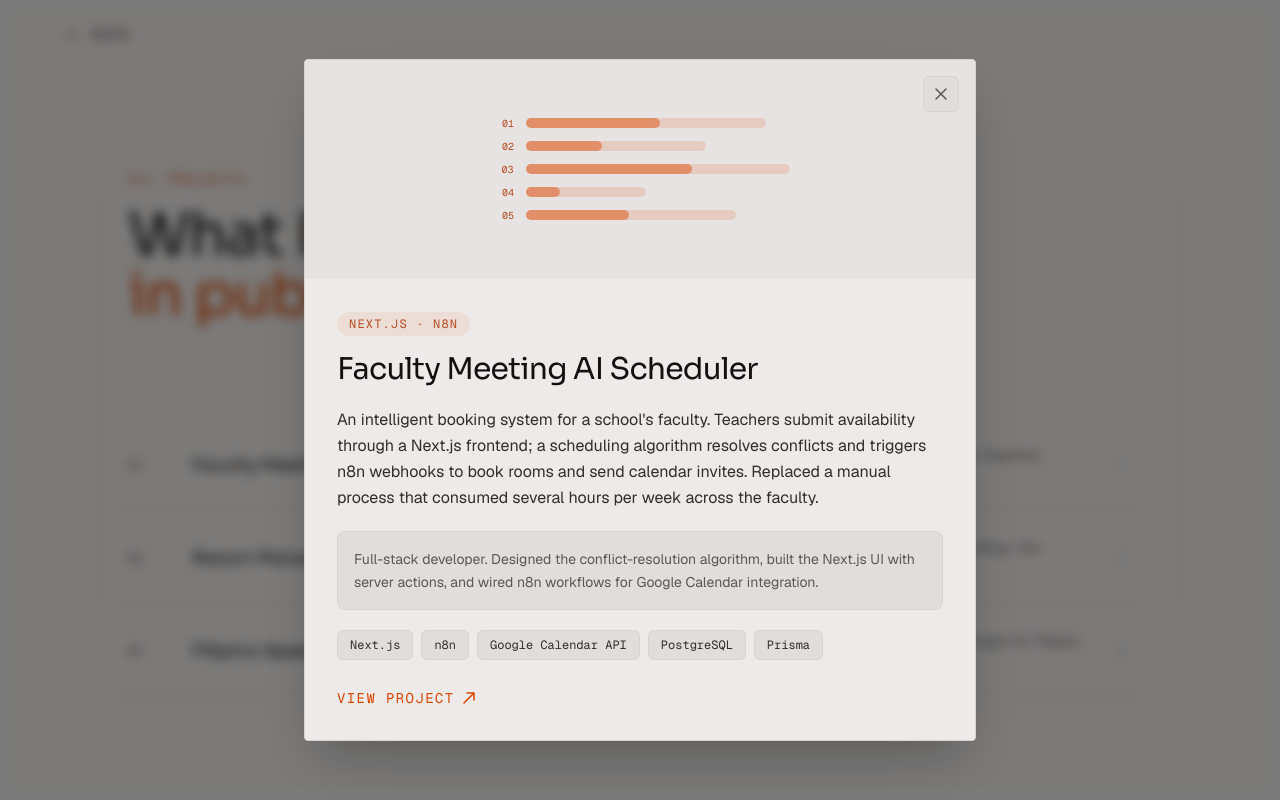
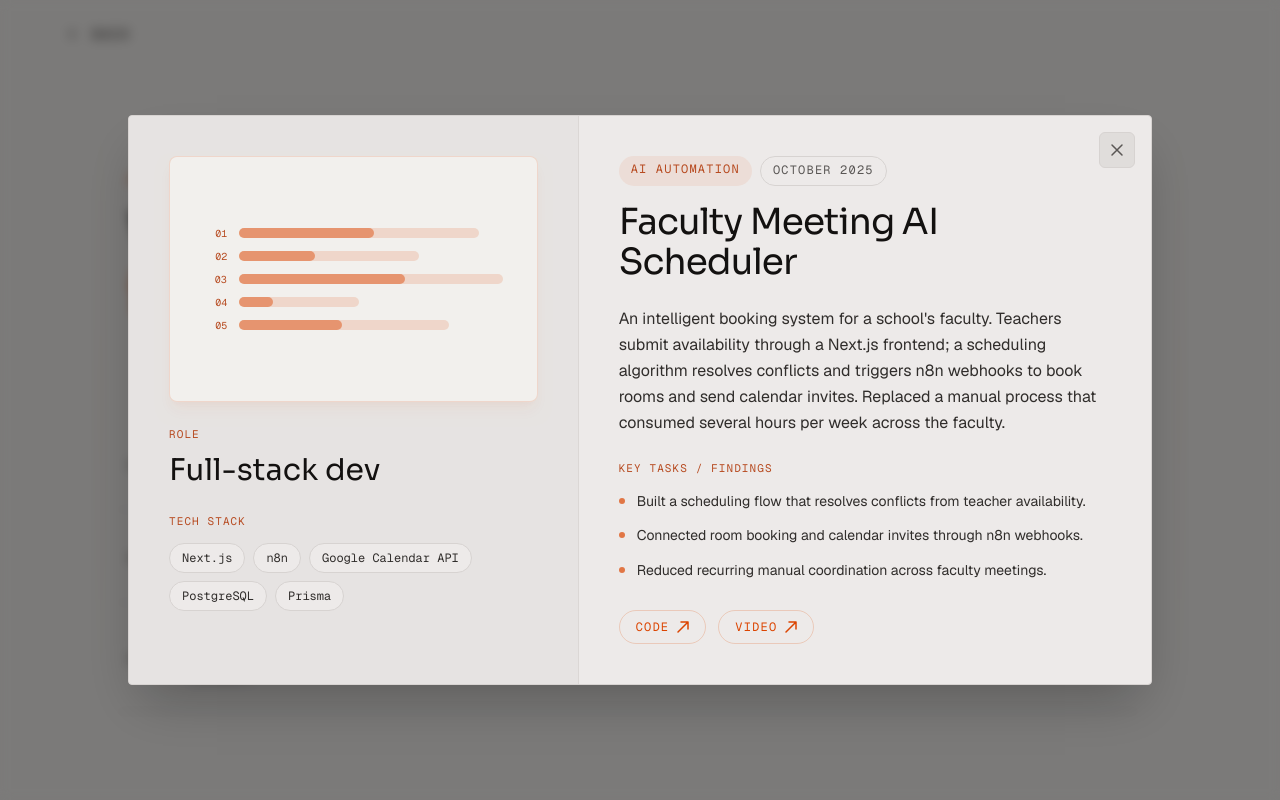
Before and after one commit to 03-Andrew/portfolio_v1, a Next.js app: page /projects in a window 1280 px wide. Both pictures are taken after a click on the button 628 px from the left and 465 px from the top of the page. Shown: the top 800 px of the page. Built offline with nearby package versions, Linux system fonts and the light colour scheme.

Commit message:
feat: enhance project and credential data structures, add new image fields and findings

```diff
--- a/app/components/ProjectModal.tsx
+++ b/app/components/ProjectModal.tsx
@@ -10,9 +10,21 @@ export interface ProjectData {
   description: string;
   shortDescription: string;
   role: string;
+  findings: string[];
+  links?: {
+    code?: string;
+    video?: string;
+    manuscript?: string;
+  };
   stack?: string[];
   visual?: "gantt" | "grid" | "wave";
 }
+
+const PROJECT_ACTIONS = [
+  { key: "code", label: "Code" },
+  { key: "video", label: "Video" },
+  { key: "manuscript", label: "Manuscript" },
+] as const;
 
 function Visual({ type }: { type: string }) {
   if (type === "gantt") {
@@ -124,6 +136,9 @@ export default function ProjectModal({
   const prefersReduced =
     typeof window !== "undefined" &&
     window.matchMedia("(prefers-reduced-motion: reduce)").matches;
+  const projectActions = PROJECT_ACTIONS.filter(
+    (action) => project.links?.[action.key]
+  );
 
   return (
     <div
@@ -147,7 +162,7 @@ export default function ProjectModal({
         aria-modal="true"
         aria-label={project.title}
         tabIndex={-1}
-        className="relative w-full max-w-2xl max-h-[90svh] overflow-y-auto rounded-sm bg-surface border border-border shadow-2xl outline-none"
+        className="relative w-full max-w-5xl max-h-[90svh] overflow-y-auto rounded-sm bg-surface border border-border shadow-2xl outline-none lg:grid lg:grid-cols-[minmax(300px,0.44fr)_minmax(0,0.56fr)]"
         style={{
           animation: prefersReduced
             ? "none"
@@ -165,8 +180,9 @@ export default function ProjectModal({
           </svg>
         </button>
 
-        {/* Visual header */}
-        <div className="flex items-center justify-center p-10 sm:p-14 bg-surface-elevated/50">
+        {/* Spec rail */}
+        <aside className="flex flex-col gap-6 bg-surface-elevated/50 p-6 sm:p-8 lg:border-r lg:border-border/70 lg:p-10">
+          <div className="flex aspect-[3/2] w-full max-w-[460px] items-center justify-center rounded-lg border border-orange/15 bg-canvas/70 p-8 shadow-lg shadow-orange/5">
             {project.visual ? (
               <Visual type={project.visual} />
             ) : (
@@ -176,48 +192,89 @@ export default function ProjectModal({
             )}
           </div>
 
-        {/* Content */}
-        <div className="p-6 sm:p-8 flex flex-col gap-5">
-          <div>
-            <span className="font-mono text-xs tracking-widest uppercase text-orange-muted bg-orange/8 px-3 py-1 rounded-full">
-              {project.tech}
-            </span>
-            <h2 className="font-heading text-2xl sm:text-3xl text-text-primary tracking-tight mt-4">
-              {project.title}
-            </h2>
-          </div>
-
-          <p className="text-text-secondary leading-relaxed">
-            {project.description}
-          </p>
-
-          <p className="text-sm text-text-muted leading-relaxed bg-surface-elevated rounded-lg p-4 border border-border">
+          <section className="flex flex-col gap-2">
+            <h3 className="font-mono text-[11px] uppercase leading-relaxed tracking-widest text-orange-muted">
+              Role
+            </h3>
+            <p className="font-heading text-2xl leading-tight text-text-primary sm:text-3xl">
               {project.role}
             </p>
+          </section>
 
           {project.stack && project.stack.length > 0 && (
+            <section className="flex flex-col gap-3">
+              <h3 className="font-mono text-[11px] uppercase leading-relaxed tracking-widest text-orange-muted">
+                Tech stack
+              </h3>
               <div className="flex flex-wrap gap-2">
                 {project.stack.map((s) => (
                   <span
                     key={s}
-                  className="font-mono text-xs px-3 py-1.5 rounded-md bg-surface-elevated text-text-secondary border border-border"
+                    className="rounded-ful border border-border bg-surface px-3 py-1.5 font-mono text-xs text-text-secondary rounded-full"
                   >
                     {s}
                   </span>
                 ))}
               </div>
+            </section>
           )}
+        </aside>
 
+        {/* Content */}
+        <div className="flex flex-col gap-6 p-6 sm:p-8 lg:p-10">
+          <div className="flex flex-col gap-4">
+            <div className="flex flex-wrap gap-2">
+              <span className="inline-block max-w-full rounded-full bg-orange/8 px-3 py-1 font-mono text-xs uppercase leading-relaxed tracking-widest text-orange-muted break-words">
+                {project.label}
+              </span>
+              <span className="inline-block max-w-full rounded-full border border-border px-3 py-1 font-mono text-xs uppercase leading-relaxed tracking-widest text-text-muted break-words">
+                {project.date}
+              </span>
+            </div>
+            <h2 className="font-heading text-2xl tracking-tight text-text-primary sm:text-3xl lg:text-4xl">
+              {project.title}
+            </h2>
+          </div>
+
+          <p className="max-w-[68ch] text-text-secondary leading-relaxed">
+            {project.description}
+          </p>
+
+          <section className="flex flex-col gap-3">
+            <h3 className="font-mono text-[11px] uppercase leading-relaxed tracking-widest text-orange-muted">
+              Key tasks / findings
+            </h3>
+            <ul className="grid gap-3">
+              {project.findings.map((finding) => (
+                <li
+                  key={finding}
+                  className="flex gap-3 text-sm leading-relaxed text-text-secondary"
+                >
+                  <span className="mt-2 h-1.5 w-1.5 shrink-0 rounded-full bg-orange/70" />
+                  <span>{finding}</span>
+                </li>
+              ))}
+            </ul>
+          </section>
+
+          {projectActions.length > 0 && (
+            <div className="flex flex-wrap gap-3 pt-1">
+              {projectActions.map((action) => (
                 <a
-            href="#"
-            onClick={(e) => e.preventDefault()}
-            className="inline-flex items-center gap-2 mt-2 text-orange hover:text-orange-bright transition-colors duration-200 font-mono text-sm tracking-widest uppercase w-fit"
+                  key={action.key}
+                  href={project.links?.[action.key]}
+                  target="_blank"
+                  rel="noopener noreferrer"
+                  className="inline-flex w-fit items-center gap-2 rounded-full border border-orange/20 px-4 py-2 font-mono text-xs uppercase tracking-widest text-orange transition-colors duration-200 hover:border-orange/45 hover:bg-orange/8 hover:text-orange-bright"
                 >
-            View project
+                  {action.label}
                   <svg width="12" height="12" viewBox="0 0 12 12" fill="none">
                     <path d="M1 11L11 1M11 1H4m7 0v7" stroke="currentColor" strokeWidth="1.5" strokeLinecap="round" strokeLinejoin="round" />
                   </svg>
                 </a>
+              ))}
+            </div>
+          )}
         </div>
       </div>
     </div>
--- a/app/data/credentials.ts
+++ b/app/data/credentials.ts
@@ -4,6 +4,10 @@ export interface CredentialData {
   type: "cert" | "award";
   date: string;
   skills: string[];
+  image?: {
+    src: string;
+    alt: string;
+  };
   verifyUrl?: string;
 }
 
@@ -14,7 +18,11 @@ export const credentials: CredentialData[] = [
     type: "cert",
     date: "Issued February 2026",
     skills: ["Networking", "Routing", "Switching", "Security", "TCP/IP", "VLAN", "WAN"],
-    verifyUrl: "https://www.credly.com/badges/",
+    image: {
+      src: "/ccna.png",
+      alt: "Cisco Certified Network Associate badge",
+    },
+    verifyUrl: "https://www.credly.com/badges/d4345091-0898-4bad-a36b-6095fe782e05/public_url",
   },
   {
     label: "2nd Place",
@@ -22,5 +30,10 @@ export const credentials: CredentialData[] = [
     date: "April 2024",
     type: "award",
     skills: ["Problem Solving", "Algorithms", "Competitive Programming"],
+    verifyUrl: "https://www.mcits.com/competitions/2024",
+    image: {
+      src: "/coding_cert.jpeg",
+      alt: "Certificate for 2nd place in MCITS 2024 Coding Competition",
+    }
   },
 ];
--- a/app/data/projects.ts
+++ b/app/data/projects.ts
@@ -9,9 +9,16 @@ export const projects: ProjectData[] = [
     description:
       "An intelligent booking system for a school's faculty. Teachers submit availability through a Next.js frontend; a scheduling algorithm resolves conflicts and triggers n8n webhooks to book rooms and send calendar invites. Replaced a manual process that consumed several hours per week across the faculty.",
     shortDescription:"AI scheduler for faculty meetings.",
-    role: "Full-stack developer. Designed the conflict-resolution algorithm, built the Next.js UI with server actions, and wired n8n workflows for Google Calendar integration.",
+    role: "Full-stack dev",
+    findings: [
+      "Built a scheduling flow that resolves conflicts from teacher availability.",
+      "Connected room booking and calendar invites through n8n webhooks.",
+      "Reduced recurring manual coordination across faculty meetings.",
+    ],
     stack: ["Next.js", "n8n", "Google Calendar API", "PostgreSQL", "Prisma"],
     visual: "gantt",
+    links: {code:"code", video:"video"},
+
   },
   {
     title: "Resort Management Platform",
@@ -21,7 +28,12 @@ export const projects: ProjectData[] = [
     description:
       "A management system handling the full resort workflow. The Django backend manages concurrent bookings with transactional integrity, room inventory, billing, and housekeeping assignments. The React frontend provides staff with fast, keyboard-driven workflows for front-desk operations.",
     shortDescription:"End-to-end resort management system that streamline resort processes.",
-    role: "Backend developer. Designed the relational data model, built REST APIs with Django REST Framework, handled concurrent booking logic, and built the React staff interface.",
+    role: "Backend dev",
+    findings: [
+      "Modeled rooms, bookings, billing, and housekeeping around staff workflows.",
+      "Handled concurrent reservations with transactional booking logic.",
+      "Built front-desk screens for faster day-to-day resort operations.",
+    ],
     stack: ["Django", "DRF", "React", "PostgreSQL", "Redis", "Docker"],
     visual: "grid",
   },
@@ -33,7 +45,12 @@ export const projects: ProjectData[] = [
     description:
       "A speech training application that uses OpenAI Whisper for Filipino speech-to-text, then scores pronunciation accuracy against native speaker models. Real-time feedback helps learners master tonal nuances that traditional language apps don't catch. The FastAPI pipeline processes audio, runs scoring algorithms, and returns detailed feedback in under 2 seconds.",
     shortDescription:"AI-powered speech coach for Filipino language learners.",
-    role: "AI integration engineer. Built the FastAPI pipeline connecting Whisper inference to the scoring engine, designed the feedback model, and built the React practice interface with waveform visualization.",
+    role: "AI integration engineer",
+    findings: [
+      "Connected Whisper transcription to a pronunciation scoring pipeline.",
+      "Returned actionable learner feedback from audio processing in under 2 seconds.",
+      "Designed waveform practice UI around repeated speech attempts.",
+    ],
     stack: ["FastAPI", "Whisper", "React", "PostgreSQL", "Celery", "Docker"],
     visual: "wave",
   },
--- a/app/projects/page.tsx
+++ b/app/projects/page.tsx
@@ -51,10 +51,10 @@ export default function ProjectsPage() {
                     {String(i + 1).padStart(2, "0")}
                   </span>
                   <div className="flex flex-col sm:flex-row sm:items-center gap-2 sm:gap-6 flex-1 min-w-0">
-                    <h3 className="font-heading text-lg text-text-primary shrink-0 group-hover:text-orange transition-colors duration-200">
+                    <h3 className="min-w-0 font-heading text-lg text-text-primary group-hover:text-orange transition-colors duration-200 break-words">
                       {p.title}
                     </h3>
-                    <span className="font-mono text-[11px] tracking-widest uppercase text-orange-muted bg-orange/8 px-2.5 py-1 rounded-full w-fit shrink-0">
+                    <span className="max-w-full self-start rounded-full bg-orange/8 px-2.5 py-1 font-mono text-[11px] uppercase leading-relaxed tracking-widest text-orange-muted break-words sm:w-fit sm:shrink-0">
                       {p.tech}
                     </span>
                   </div>
```
Also changed, not shown: app/components/CredentialModal.tsx (+28 -3 lines), app/components/SkillConstellation.tsx (+4 -5 lines), app/page.tsx (+7 -7 lines), public/ccna.png (added), public/coding_cert.jpeg (added). Lines whose indentation alone changed are shown as unchanged.
